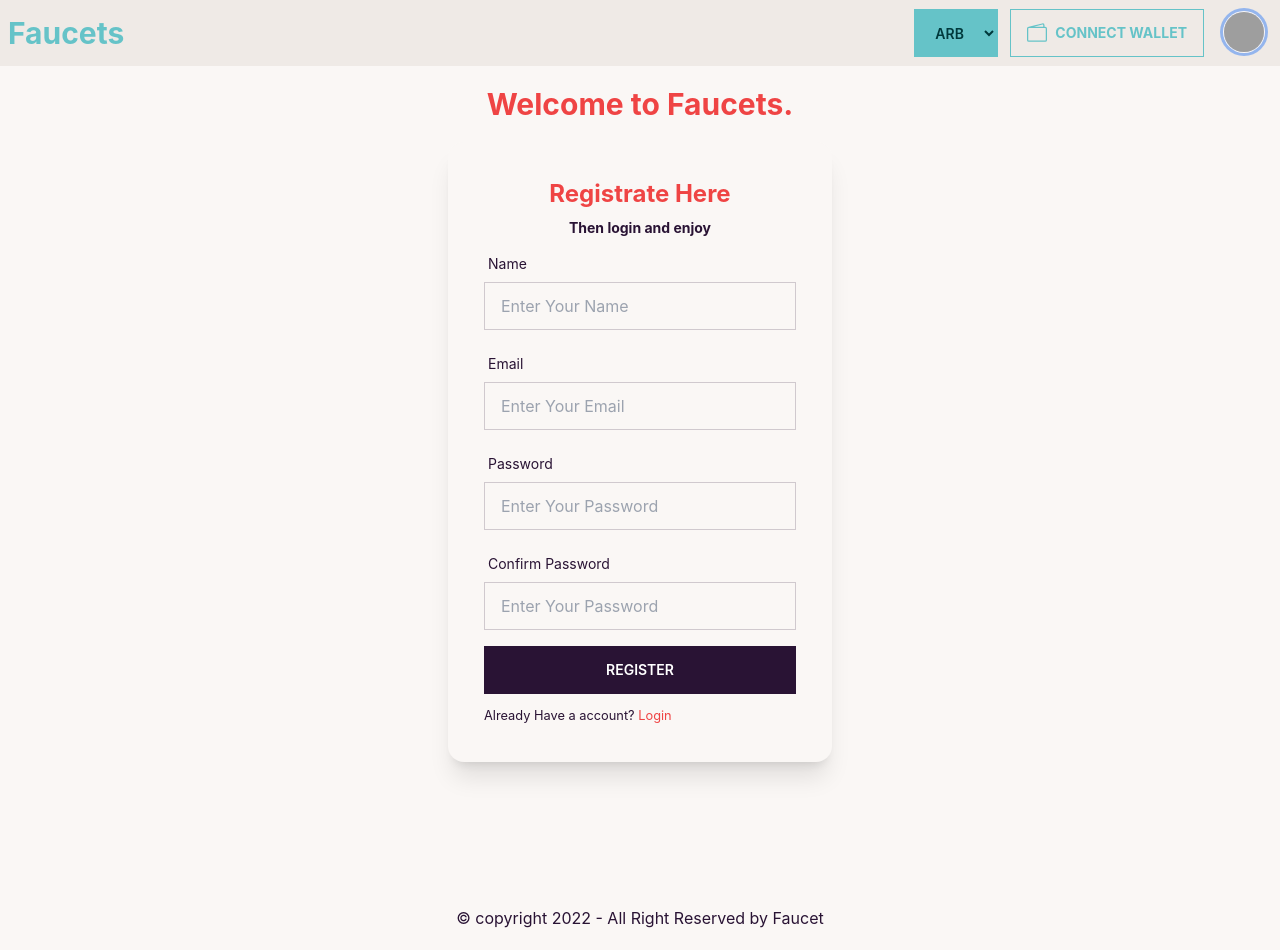
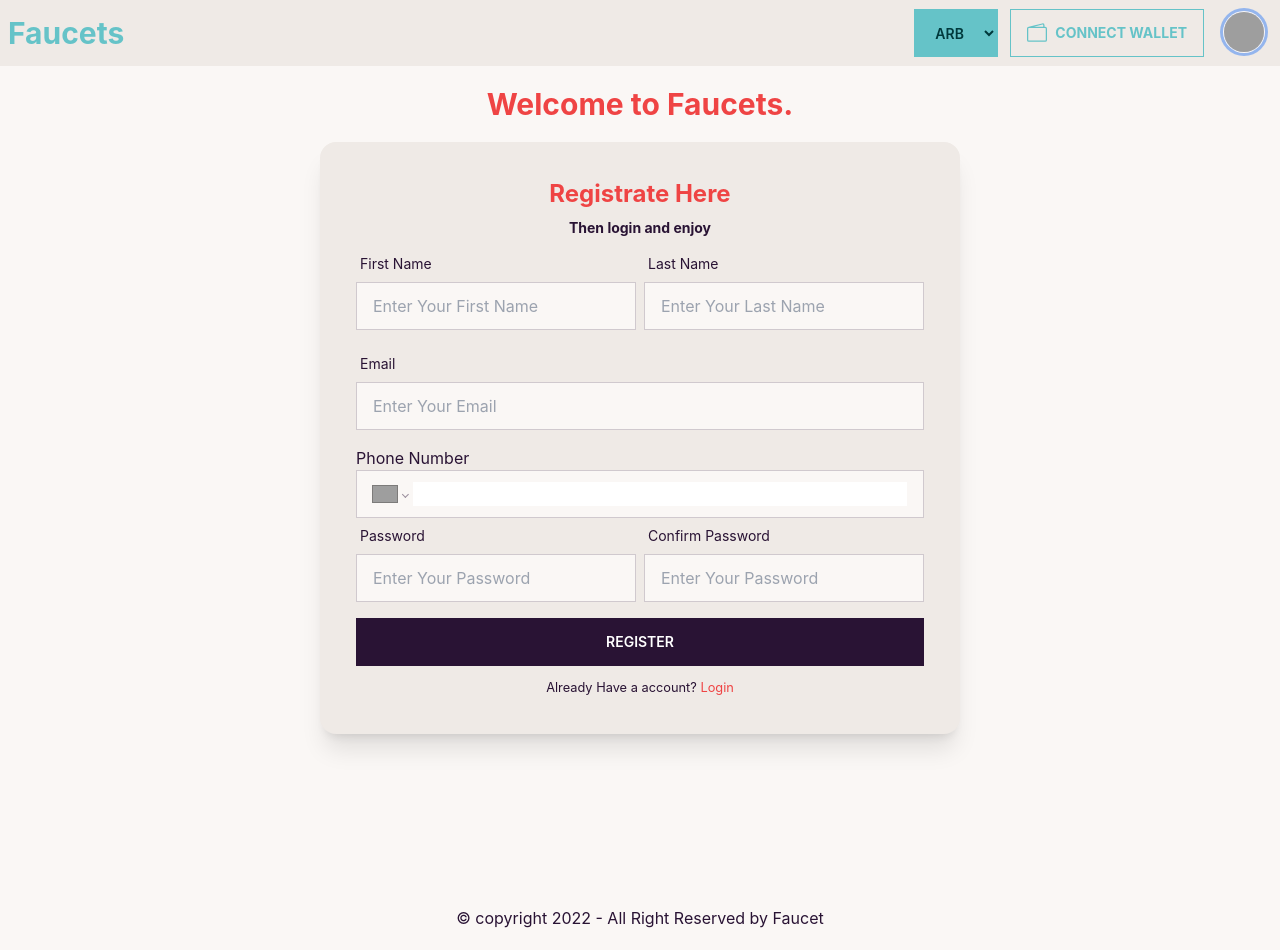
Before and after one commit to YeBenLing-ZAMAN/3W-client-site, a React (Create React App) app: page /signup in a window 1280 px wide. Built offline with nearby package versions, Linux system fonts and the light colour scheme; grey boxes are pictures that could not be loaded.

Commit message:
signUP and logIn form vaildation added'

```diff
--- a/package.json
+++ b/package.json
@@ -13,6 +13,7 @@
     "react-google-recaptcha": "^2.1.0",
     "react-hook-form": "^7.34.0",
     "react-loader-spinner": "^5.1.7-beta.1",
+    "react-phone-number-input": "^3.2.6",
     "react-router-dom": "^6.3.0",
     "react-scripts": "5.0.1",
     "web-vitals": "^2.1.4"
--- a/src/Component/Authencation/Login.js
+++ b/src/Component/Authencation/Login.js
@@ -25,7 +25,7 @@ const Login = () => {
             <div className="h-screen">
                 <h1 className='text-3xl font-bold text-red-500 text-center mt-20 mb-10'>welcome to Faucets</h1>
                 <div className='flex justify-center items-center'>
-                    <div className="card w-96 bg-base-100 shadow-xl p-5 rounded-none">
+                    <div className="card w-96 bg-base-200 shadow-xl p-5 rounded-none">
                         <div className="card-body">
                             <h2 className="text-center text-2xl font-bold text-red-500">Login</h2>
 
--- a/src/Component/Authencation/SignUp.js
+++ b/src/Component/Authencation/SignUp.js
@@ -1,15 +1,18 @@
 import React from 'react';
-import { useForm } from "react-hook-form";
+import { Controller, useForm } from "react-hook-form";
 import { Link } from 'react-router-dom';
 import Loading from '../Loading';
+import PhoneInput, { isValidPhoneNumber } from 'react-phone-number-input';
+import "react-phone-number-input/style.css";
+
 
 const SignUp = () => {
 
-    const { register, formState: { errors }, handleSubmit, watch } = useForm();
+    const { register, formState: { errors }, handleSubmit, control, watch } = useForm();
 
     const onSubmit = async data => {
-        console.log(data);
-        const userInfo = { name: data.name, email: data.email, password: data.password };
+        // console.log(data);
+        const userInfo = { firstName: data.firstName, lastName: data.lastName, email: data.email, password: data.password, phone: data.phone };
         console.log(userInfo);
 
         /* for API fetch send email and post pass and store it on DB and return a confirm res  */
@@ -24,48 +27,74 @@ const SignUp = () => {
 
     return (
         <>
-            <div className='h-screen'>
+            <div className='min-h-screen'>
                 <h1 className='text-3xl font-bold text-red-500 text-center mt-5 mb-5'>Welcome to Faucets.</h1>
                 <div className='flex justify-center items-center'>
-                    <div className="card w-96 bg-base-100 shadow-xl p-1">
+                    <div className="card w-full lg:w-1/2 bg-base-200 shadow-xl p-1">
                         <div className="card-body">
                             <h2 className="text-center text-2xl font-bold text-red-500">Registrate Here</h2>
                             <h2 className="text-center text-sm font-bold ">Then login and enjoy</h2>
 
                             <form onSubmit={handleSubmit(onSubmit)}>
 
-                                {/* email */}
+                                <div className='grid grid-col-1 lg:grid-cols-2 gap-x-2	'>
+
+                                    {/* First name */}
                                     <div className="form-control w-full max-w-xs">
                                         <label className="label">
-                                        <span className="label-text">Name</span>
+                                            <span className="label-text">First Name</span>
                                         </label>
 
                                         <input
                                             type="name"
-                                        placeholder="Enter Your Name"
+                                            placeholder="Enter Your First Name"
                                             className="input input-bordered w-full max-w-xs rounded-none"
-                                        {...register("name", {
+                                            {...register("firstName", {
                                                 required: {
                                                     value: true,
-                                                message: 'Name is Required'
+                                                    message: 'First Name is Required'
                                                 },
                                             })}
                                         />
 
                                         <label className="label">
-                                        {errors.name?.type === 'required' && <span
+                                            {errors.firstName?.type === 'required' && <span
                                                 className="label-text-alt text-red-500">
-                                            {errors.name.message}
+                                                {errors.firstName.message}
                                             </span>}
-                                        {errors.name?.type === 'pattern' && <span
-                                            className="label-text-alt text-red-500">
-                                            {errors.name.message}
-                                        </span>}
-
                                         </label>
                                     </div>
+
+                                    {/* last name */}
+                                    <div className="form-control w-full max-w-xs">
+                                        <label className="label">
+                                            <span className="label-text">Last Name</span>
+                                        </label>
+
+                                        <input
+                                            type="name"
+                                            placeholder="Enter Your Last Name"
+                                            className="input input-bordered w-full max-w-xs rounded-none"
+                                            {...register("lastName", {
+                                                required: {
+                                                    value: true,
+                                                    message: 'Last Name is Required'
+                                                },
+                                            })}
+                                        />
+
+                                        <label className="label">
+                                            {errors.lastName?.type === 'required' && <span
+                                                className="label-text-alt text-red-500">
+                                                {errors.lastName.message}
+                                            </span>}
+                                        </label>
+                                    </div>
+                                </div>
+
+
                                 {/* email */}
-                                <div className="form-control w-full max-w-xs">
+                                <div className="form-control w-full">
                                     <label className="label">
                                         <span className="label-text">Email</span>
                                     </label>
@@ -73,14 +102,15 @@ const SignUp = () => {
                                     <input
                                         type="email"
                                         placeholder="Enter Your Email"
-                                        className="input input-bordered w-full max-w-xs rounded-none"
+                                        className="input input-bordered w-full rounded-none"
                                         {...register("email", {
                                             required: {
                                                 value: true,
                                                 message: 'Email is Required'
                                             },
                                             pattern: {
-                                                value: /^[a-zA-Z0-9.!#$%&’*+/=?^_`{|}~-]+@[a-zA-Z0-9-]+(?:\.[a-zA-Z0-9-]+)*$/,
+                                                value: /^(([^<>()[\]\.,;:\s@\"]+(\.[^<>()[\]\.,;:\s@\"]+)*)|(\".+\"))@(([^<>()[\]\.,;:\s@\"]+\.)+[^<>()[\]\.,;:\s@\"]{2,})$/i,
+                                                // value: /^[a-zA-Z0-9.!#$%&’*+/=?^_`{|}~-]+@[a-zA-Z0-9-]+(?:\.[a-zA-Z0-9-]+)*$/,
                                                 message: 'Enter Vaild Email Address'
                                             }
                                         })}
@@ -98,7 +128,38 @@ const SignUp = () => {
 
                                     </label>
                                 </div>
-                                {/* password */}
+
+                                {/* phone number secction */}
+
+                                <div className='form-control w-full '>
+                                    <label htmlFor="phone">Phone Number</label>
+                                    <Controller
+                                        name="phone"
+                                        control={control}
+                                        rules={{
+                                            validate: (value) => isValidPhoneNumber(value),
+                                            required: true
+                                        }}
+                                        render={({ field: { onChange, value } }) => (
+                                            <PhoneInput
+                                                value={value}
+                                                className="input input-bordered rounded-none w-full "
+                                                onChange={onChange}
+                                                defaultCountry="TH"
+                                                id="phone"
+                                            />
+                                        )}
+                                    />
+                                    {errors["phone"] && (
+                                        <p className="error-message label-text-alt text-red-500">Invalid Phone</p>
+                                    )}
+                                </div>
+
+                                {/* password and confirm password section */}
+
+                                <div className='grid grid-col-1 lg:grid-cols-2 gap-x-2	'>
+
+
                                     <div className="form-control w-full max-w-xs">
                                         <label className="label">
                                             <span className="label-text">Password</span>
@@ -171,10 +232,11 @@ const SignUp = () => {
 
                                         </label>
                                     </div>
+                                </div>
 
-                                <input className='btn w-full max-w-xs rounded-none text-white' type="submit" value="Register" />
+                                <input className='btn w-full rounded-none text-white' type="submit" value="Register" />
                             </form>
-                            <p><small>Already Have a account? <Link to='/login' className='text-red-500'>Login</Link></small></p>
+                            <p className='text-center'><small>Already Have a account? <Link to='/login' className='text-red-500'>Login</Link></small></p>
                         </div>
                     </div>
                 </div>
```
Also changed, not shown: 1 other file (tests, documents, lock files or other folders). Lines whose indentation alone changed are shown as unchanged.
